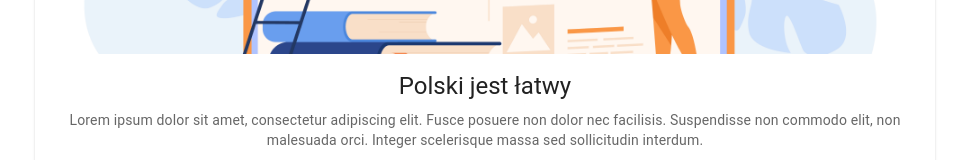
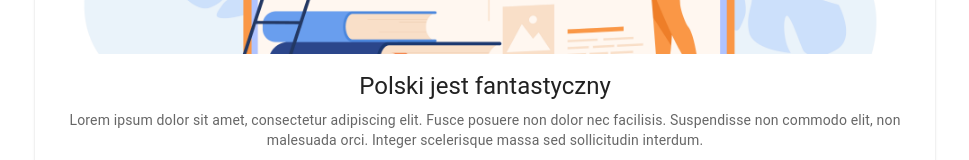
Before and after one commit to giga-gogosashvili/polish-club, a React (Vite) app: page / in a window 1280 px wide. Shown: the part 790-950 px from the top of the page, without its empty margins (155-1124 px from the left). Built offline with nearby package versions, Linux system fonts and the light colour scheme.

Commit message:
deploy 4

```diff
--- a/Components/GeneralCard.tsx
+++ b/Components/GeneralCard.tsx
@@ -16,7 +16,7 @@ export default function GeneralCard() {
       />
       <CardContent>
         <Typography gutterBottom variant="h5" component="div">
-          Polski jest łatwy
+          Polski jest fantastyczny
         </Typography>
         <Typography variant="body2" color="text.secondary">
           Lorem ipsum dolor sit amet, consectetur adipiscing elit. Fusce posuere
```
